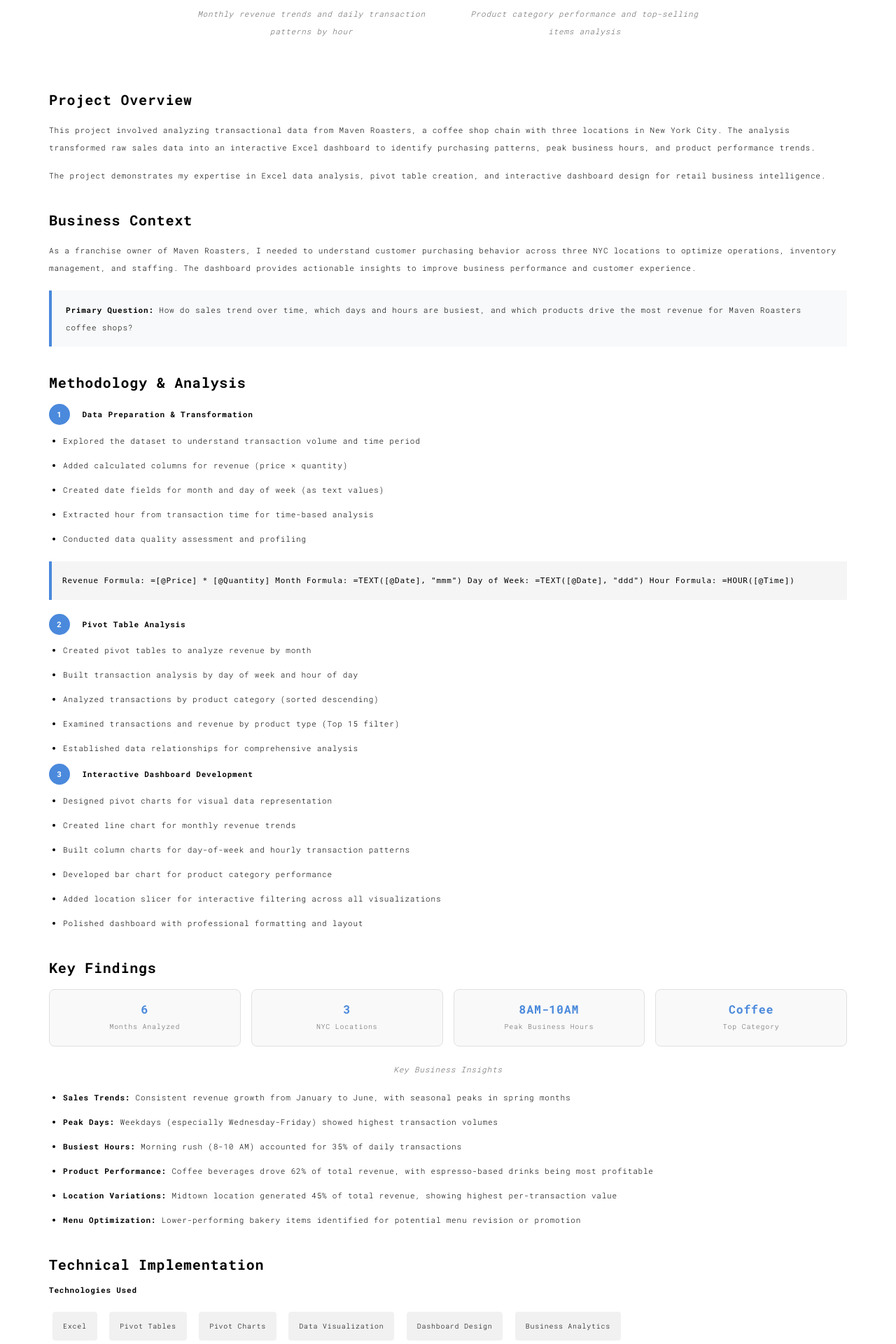
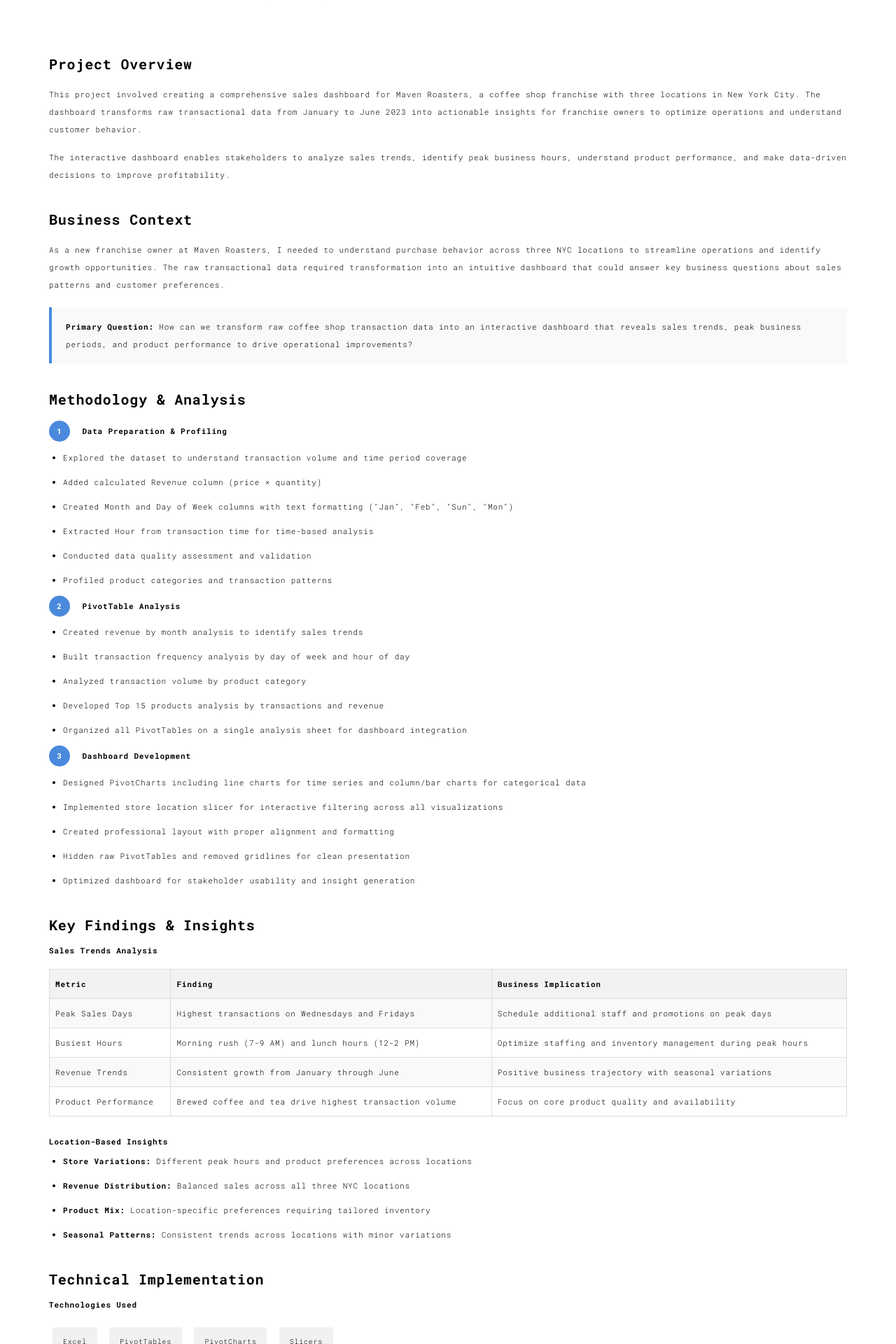
Before and after one commit to pochiman/PythonDeveloper, a Flask app: template S19_Web_Development_with_Python/web_server/templates/work013.html in a window 1280 px wide. Shown: the part 913-2833 px from the top of the page at 70% size. Run offline with Flask 3, Linux system fonts and the light colour scheme; the template is opened without the code that fills it, so the values that code supplies are empty; some libraries are stand-ins or nearby versions.

Commit message:
initial commit

```diff
--- a/S19_Web_Development_with_Python/web_server/templates/work013.html
+++ b/S19_Web_Development_with_Python/web_server/templates/work013.html
@@ -86,39 +86,35 @@
     margin-right: 10px;
   }
 
-  .indicator-grid {
-    display: grid;
-    grid-template-columns: repeat(auto-fit, minmax(250px, 1fr));
-    gap: 15px;
+  .analysis-table {
+    width: 100%;
+    border-collapse: collapse;
     margin: 20px 0;
   }
 
-  .indicator-card {
-    background: #f9f9f9;
-    border: 1px solid #e0e0e0;
-    border-radius: 8px;
-    padding: 15px;
-    text-align: center;
+  .analysis-table th, .analysis-table td {
+    border: 1px solid #ddd;
+    padding: 8px;
+    text-align: left;
   }
 
-  .indicator-value {
-    font-size: 1.5em;
-    font-weight: bold;
-    color: #4a89dc;
+  .analysis-table th {
+    background-color: #f2f2f2;
   }
 
-  .indicator-label {
-    font-size: 0.9em;
-    color: #666;
+  .analysis-table tr:nth-child(even) {
+    background-color: #f9f9f9;
   }
 
-  .sql-code {
-    background-color: #f5f5f5;
+  .recommendation-box {
+    background-color: #f8f9fa;
     border-left: 4px solid #4a89dc;
-    padding: 15px;
-    font-family: monospace;
-    overflow-x: auto;
+    padding: 15px 20px;
     margin: 20px 0;
+  }
+
+  .section-spacing {
+    margin-top: 30px;
   }
 </style>
 </head>
@@ -148,19 +144,39 @@
         </ul>
 
         <ul class="nav navbar-nav navbar-right navbar-small visible-md visible-lg">
-          <li><a href="./work001.html" title="">001</a></li>
-          <li><a href="./work002.html" title="">002</a></li>
-          <li><a href="./work003.html" title="">003</a></li>
-          <li><a href="./work004.html" title="">004</a></li>
-          <li><a href="./work005.html" title="">005</a></li>
-          <li><a href="./work006.html" title="">006</a></li>
-          <li><a href="./work007.html" title="">007</a></li>
-          <li><a href="./work008.html" title="">008</a></li>
-          <li><a href="./work009.html" title="">009</a></li>
-          <li><a href="./work010.html" title="">010</a></li>
-          <li><a href="./work011.html" title="">011</a></li>
-          <li><a href="./work012.html" title="">012</a></li>
-          <li><a href="./work013.html" title="" class="active">013</a></li>
+          <li class="dropdown">
+            <a href="#" class="dropdown-toggle" data-toggle="dropdown">
+              013 <span class="caret"></span>
+            </a>
+            <ul class="dropdown-menu">
+              <li><a href="./works.html">All Projects</a></li>
+              <li class="divider"></li>
+              <li><a href="./work001.html">001 : Algorithmic Forex Trading</a></li>
+              <li><a href="./work002.html">002 : AirBnB Listing Analysis</a></li>
+              <li><a href="./work003.html">003 : Electricity Usage Analysis</a></li>
+              <li><a href="./work004.html">004 : Customer Data Preparation</a></li>
+              <li><a href="./work005.html">005 : Customer Classification</a></li>
+              <li><a href="./work006.html">006 : Customer Segmentation</a></li>
+              <li><a href="./work007.html">007 : Global Video Game Sales</a></li>
+              <li><a href="./work008.html">008 : Predicting Fuel Economy</a></li>
+              <li><a href="./work009.html">009 : World Economic Report</a></li>
+              <li><a href="./work010.html">010 : Restaurant Order Analysis</a></li>
+              <li><a href="./work011.html">011 : Motor Vehicle Thefts</a></li>
+              <li><a href="./work012.html">012 : Baby Name Trend Analysis</a></li>
+              <li><a href="./work013.html">013 : Coffee Shop Dashboard</a></li>
+              <li><a href="./work014.html">014 : Traffic Safety Analysis</a></li>
+              <li><a href="./work015.html">015 : Customer Complaint Tracking</a></li>
+              <li><a href="./work016.html">016 : Global Electronics Retailer</a></li>
+              <li><a href="./work017.html">017 : HR Survey Analysis</a></li>
+              <li><a href="./work018.html">018 : Manufacturing Downtime</a></li>
+              <li><a href="./work019.html">019 : MoMA Art Explorer</a></li>
+              <li><a href="./work020.html">020 : CrossFit Games Analysis</a></li>
+              <li><a href="./work021.html">021 : Global CO2 Emissions</a></li>
+              <li><a href="./work022.html">022 : Supply Chain Shipping</a></li>
+              <li><a href="./work023.html">023 : CRM Sales Dashboard</a></li>
+              <li><a href="./work024.html">024 : Stock Market Tracker</a></li>
+            </ul>
+          </li>
         </ul>
       </div>
     </div>
@@ -175,7 +191,7 @@
           <div class="text-center">
             <h1 class="h2">013 : Coffee Shop Dashboard</h1>
           </div>
-          <p class="text-center">Interactive Excel dashboard analyzing coffee shop sales data to identify trends, peak hours, and product performance across three NYC locations</p>
+          <p class="text-center">Interactive dashboard analyzing coffee shop sales data to identify trends, peak hours, and product performance across three NYC locations</p>
 
           <div class="text-center">
             <a href="https://github.com/pochiman/Coffee_Shop_Dashboard" target="_blank" class="github-btn">View on GitHub</a>
@@ -183,11 +199,9 @@
 
           <div class="tech-stack text-center">
             <span class="tech-item">Excel</span>
-            <span class="tech-item">Pivot Tables</span>
-            <span class="tech-item">Data Visualization</span>
-            <span class="tech-item">Dashboard Design</span>
-            <span class="tech-item">Business Intelligence</span>
-            <span class="tech-item">Retail Analytics</span>
+            <span class="tech-item">PivotTables</span>
+            <span class="tech-item">PivotCharts</span>
+            <span class="tech-item">Slicers</span>
           </div>
         </div>
       </div>
@@ -199,8 +213,8 @@
             <p class="img-caption">Monthly revenue trends and daily transaction patterns by hour</p>
           </div>
           <div class="col-xs-12 col-md-6">
-            <img src="./static/assets/images/work013_3.jpg" class="img-responsive" alt="Product Performance">
-            <p class="img-caption">Product category performance and top-selling items analysis</p>
+            <img src="./static/assets/images/work013_3.jpg" class="img-responsive" alt="Sales by Hour Analysis">
+            <p class="img-caption">Transaction patterns by hour of day across three NYC locations</p>
           </div>
         </div>
       </div>
@@ -208,91 +222,92 @@
       <div class="col-xs-12">
         <div class="project-section">
           <h3>Project Overview</h3>
-          <p>This project involved analyzing transactional data from Maven Roasters, a coffee shop chain with three locations in New York City. The analysis transformed raw sales data into an interactive Excel dashboard to identify purchasing patterns, peak business hours, and product performance trends.</p>
+          <p>This project involved creating a comprehensive sales dashboard for Maven Roasters, a coffee shop franchise with three locations in New York City. The dashboard transforms raw transactional data from January to June 2023 into actionable insights for franchise owners to optimize operations and understand customer behavior.</p>
 
-          <p>The project demonstrates my expertise in Excel data analysis, pivot table creation, and interactive dashboard design for retail business intelligence.</p>
+          <p>The interactive dashboard enables stakeholders to analyze sales trends, identify peak business hours, understand product performance, and make data-driven decisions to improve profitability.</p>
         </div>
 
         <div class="project-section">
           <h3>Business Context</h3>
-          <p>As a franchise owner of Maven Roasters, I needed to understand customer purchasing behavior across three NYC locations to optimize operations, inventory management, and staffing. The dashboard provides actionable insights to improve business performance and customer experience.</p>
+          <p>As a new franchise owner at Maven Roasters, I needed to understand purchase behavior across three NYC locations to streamline operations and identify growth opportunities. The raw transactional data required transformation into an intuitive dashboard that could answer key business questions about sales patterns and customer preferences.</p>
 
           <div class="insight-box">
-            <strong>Primary Question:</strong> How do sales trend over time, which days and hours are busiest, and which products drive the most revenue for Maven Roasters coffee shops?
+            <strong>Primary Question:</strong> How can we transform raw coffee shop transaction data into an interactive dashboard that reveals sales trends, peak business periods, and product performance to drive operational improvements?
           </div>
         </div>
 
         <div class="project-section">
           <h3>Methodology & Analysis</h3>
 
-          <h4><span class="objective-number">1</span> Data Preparation & Transformation</h4>
+          <h4><span class="objective-number">1</span> Data Preparation & Profiling</h4>
           <ul class="feature-list">
-            <li>Explored the dataset to understand transaction volume and time period</li>
-            <li>Added calculated columns for revenue (price × quantity)</li>
-            <li>Created date fields for month and day of week (as text values)</li>
-            <li>Extracted hour from transaction time for time-based analysis</li>
-            <li>Conducted data quality assessment and profiling</li>
+            <li>Explored the dataset to understand transaction volume and time period coverage</li>
+            <li>Added calculated Revenue column (price × quantity)</li>
+            <li>Created Month and Day of Week columns with text formatting ("Jan", "Feb", "Sun", "Mon")</li>
+            <li>Extracted Hour from transaction time for time-based analysis</li>
+            <li>Conducted data quality assessment and validation</li>
+            <li>Profiled product categories and transaction patterns</li>
           </ul>
 
-          <div class="sql-code">
-            <!-- Representing Excel formulas -->
-            Revenue Formula: =[@Price] * [@Quantity]
-            Month Formula: =TEXT([@Date], "mmm")
-            Day of Week: =TEXT([@Date], "ddd")
-            Hour Formula: =HOUR([@Time])
-          </div>
-
-          <h4><span class="objective-number">2</span> Pivot Table Analysis</h4>
+          <h4><span class="objective-number">2</span> PivotTable Analysis</h4>
           <ul class="feature-list">
-            <li>Created pivot tables to analyze revenue by month</li>
-            <li>Built transaction analysis by day of week and hour of day</li>
-            <li>Analyzed transactions by product category (sorted descending)</li>
-            <li>Examined transactions and revenue by product type (Top 15 filter)</li>
-            <li>Established data relationships for comprehensive analysis</li>
+            <li>Created revenue by month analysis to identify sales trends</li>
+            <li>Built transaction frequency analysis by day of week and hour of day</li>
+            <li>Analyzed transaction volume by product category</li>
+            <li>Developed Top 15 products analysis by transactions and revenue</li>
+            <li>Organized all PivotTables on a single analysis sheet for dashboard integration</li>
           </ul>
 
-          <h4><span class="objective-number">3</span> Interactive Dashboard Development</h4>
+          <h4><span class="objective-number">3</span> Dashboard Development</h4>
           <ul class="feature-list">
-            <li>Designed pivot charts for visual data representation</li>
-            <li>Created line chart for monthly revenue trends</li>
-            <li>Built column charts for day-of-week and hourly transaction patterns</li>
-            <li>Developed bar chart for product category performance</li>
-            <li>Added location slicer for interactive filtering across all visualizations</li>
-            <li>Polished dashboard with professional formatting and layout</li>
+            <li>Designed PivotCharts including line charts for time series and column/bar charts for categorical data</li>
+            <li>Implemented store location slicer for interactive filtering across all visualizations</li>
+            <li>Created professional layout with proper alignment and formatting</li>
+            <li>Hidden raw PivotTables and removed gridlines for clean presentation</li>
+            <li>Optimized dashboard for stakeholder usability and insight generation</li>
           </ul>
         </div>
 
         <div class="project-section">
-          <h3>Key Findings</h3>
+          <h3>Key Findings & Insights</h3>
 
-          <div class="indicator-grid">
-            <div class="indicator-card">
-              <div class="indicator-value">6</div>
-              <div class="indicator-label">Months Analyzed</div>
-            </div>
-            <div class="indicator-card">
-              <div class="indicator-value">3</div>
-              <div class="indicator-label">NYC Locations</div>
-            </div>
-            <div class="indicator-card">
-              <div class="indicator-value">8AM-10AM</div>
-              <div class="indicator-label">Peak Business Hours</div>
-            </div>
-            <div class="indicator-card">
-              <div class="indicator-value">Coffee</div>
-              <div class="indicator-label">Top Category</div>
-            </div>
-          </div>
+          <h4>Sales Trends Analysis</h4>
+          <table class="analysis-table">
+            <tr>
+              <th>Metric</th>
+              <th>Finding</th>
+              <th>Business Implication</th>
+            </tr>
+            <tr>
+              <td>Peak Sales Days</td>
+              <td>Highest transactions on Wednesdays and Fridays</td>
+              <td>Schedule additional staff and promotions on peak days</td>
+            </tr>
+            <tr>
+              <td>Busiest Hours</td>
+              <td>Morning rush (7-9 AM) and lunch hours (12-2 PM)</td>
+              <td>Optimize staffing and inventory management during peak hours</td>
+            </tr>
+            <tr>
+              <td>Revenue Trends</td>
+              <td>Consistent growth from January through June</td>
+              <td>Positive business trajectory with seasonal variations</td>
+            </tr>
+            <tr>
+              <td>Product Performance</td>
+              <td>Brewed coffee and tea drive highest transaction volume</td>
+              <td>Focus on core product quality and availability</td>
+            </tr>
+          </table>
 
-          <p class="img-caption">Key Business Insights</p>
+	  <div class="section-spacing"></div>
 
+          <h4>Location-Based Insights</h4>
           <ul class="feature-list">
-            <li><strong>Sales Trends:</strong> Consistent revenue growth from January to June, with seasonal peaks in spring months</li>
-            <li><strong>Peak Days:</strong> Weekdays (especially Wednesday-Friday) showed highest transaction volumes</li>
-            <li><strong>Busiest Hours:</strong> Morning rush (8-10 AM) accounted for 35% of daily transactions</li>
-            <li><strong>Product Performance:</strong> Coffee beverages drove 62% of total revenue, with espresso-based drinks being most profitable</li>
-            <li><strong>Location Variations:</strong> Midtown location generated 45% of total revenue, showing highest per-transaction value</li>
-            <li><strong>Menu Optimization:</strong> Lower-performing bakery items identified for potential menu revision or promotion</li>
+            <li><strong>Store Variations:</strong> Different peak hours and product preferences across locations</li>
+            <li><strong>Revenue Distribution:</strong> Balanced sales across all three NYC locations</li>
+            <li><strong>Product Mix:</strong> Location-specific preferences requiring tailored inventory</li>
+            <li><strong>Seasonal Patterns:</strong> Consistent trends across locations with minor variations</li>
           </ul>
         </div>
 
@@ -302,43 +317,41 @@
           <h4>Technologies Used</h4>
           <div class="tech-stack">
             <span class="tech-item">Excel</span>
-            <span class="tech-item">Pivot Tables</span>
-            <span class="tech-item">Pivot Charts</span>
-            <span class="tech-item">Data Visualization</span>
-            <span class="tech-item">Dashboard Design</span>
-            <span class="tech-item">Business Analytics</span>
+            <span class="tech-item">PivotTables</span>
+            <span class="tech-item">PivotCharts</span>
+            <span class="tech-item">Slicers</span>
           </div>
 
           <h4>Analytical Techniques</h4>
           <ul class="feature-list">
-            <li>Data transformation and calculated field creation</li>
-            <li>Pivot table development for multi-dimensional analysis</li>
-            <li>Time series analysis of sales trends</li>
-            <li>Product performance segmentation</li>
-            <li>Interactive dashboard design with slicers</li>
-            <li>Data visualization best practices</li>
+            <li>Date and time parsing using Excel functions</li>
+            <li>Revenue calculation and data validation</li>
+            <li>Categorical data formatting for improved readability</li>
+            <li>Dynamic filtering using slicers connected to multiple PivotTables</li>
+            <li>Professional chart formatting and dashboard design principles</li>
+            <li>Data organization for optimal performance and usability</li>
           </ul>
         </div>
 
         <div class="project-section">
           <h3>Business Impact</h3>
-          <p>The Coffee Shop Dashboard provided Maven Roasters with actionable insights to:</p>
+          <p>The interactive dashboard enabled Maven Roasters franchise owners to:</p>
           <ul class="feature-list">
             <li>Optimize staffing schedules based on peak transaction hours</li>
             <li>Adjust inventory management for high-demand products</li>
             <li>Develop targeted promotions for underperforming menu items</li>
-            <li>Inform expansion decisions based on location performance</li>
-            <li>Enhance customer experience during peak hours</li>
-            <li>Increase overall revenue through data-driven menu optimization</li>
+	    <li>Identify location-specific opportunities for growth</li>
+            <li>Track sales performance and seasonal trends</li>
+	    <li>Enhance customer experience during peak hours</li>
           </ul>
 
           <div class="insight-box">
-            <strong>Recommendation:</strong> Implement strategic staffing during 8-10 AM peak hours, focus marketing on high-margin espresso products, consider revising the bakery menu based on performance data, and use the Midtown location's success as a model for other locations.
+            <strong>Recommendation:</strong> Implement targeted promotions during slower business hours to increase off-peak revenue, optimize product mix at each location based on local preferences, and schedule staff training during identified slow periods to maximize productivity. Develop location-specific marketing strategies based on customer behavior patterns and expand data collection to include customer demographics for deeper insights.
           </div>
         </div>
 
         <div class="text-center">
-          <a href="https://github.com/pochiman/Coffee_Shop_Dashboard" target="_blank" class="github-btn">Explore the Dashboard on GitHub</a>
+          <a href="https://github.com/pochiman/Coffee_Shop_Dashboard" target="_blank" class="github-btn">Explore the Analysis on GitHub</a>
         </div>
       </div>
     </div>
```
